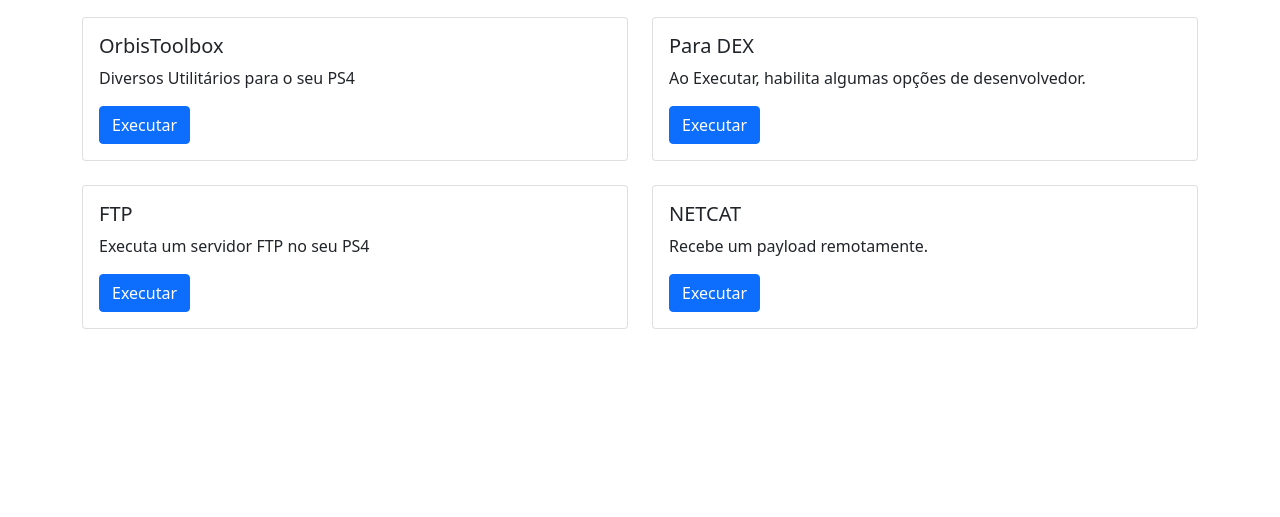
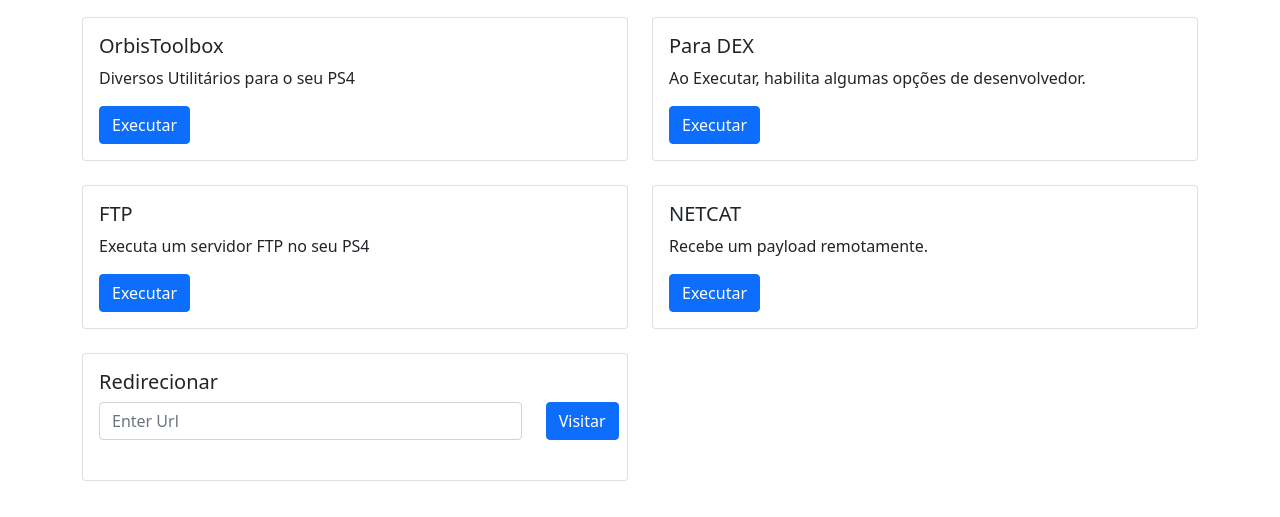
Before and after one commit to marcussacana/JB672, a plain HTML site: page index.html in a window 1280 px wide. Both pictures are taken after a click on the link "Ferramentas". Shown: the part 63-580 px from the top of the page. Drawn offline with Linux system fonts and the light colour scheme.

Commit message:
Add Redirect

```diff
--- a/index.html
+++ b/index.html
@@ -50,6 +50,9 @@
 	}
 	function netcat(){
 		document.location.href = "payload.html#p0=bin/loader.js";
+	}
+	function redirect(){
+		document.location = inputUrl.value;
 	}
 	</script>
 
@@ -147,6 +150,28 @@
 			</div>
 		  </div>
 		</div>
+		<br/>
+		<div class="row">
+		  <div class="col-sm-6">
+			<div class="card">
+			  <div class="card-body">
+				<h5 class="card-title">Redirecionar</h5>
+				<form class="form-inline">
+					<div class="row">
+						<div class="col-sm-10">
+							<div class="form-group mb-">
+								<input type="text" class="form-control" id="inputUrl" placeholder="Enter Url">
+							</div>
+						</div>
+						<div class="col-sm-2">
+							<button onClick="redirect()" class="btn btn-primary mb-2">Visitar</button>
+						</div>
+					</div>
+				</form>
+			  </div>
+			</div>
+		  </div>
+		</div>
 	</div>
 </body>
 
```
Also changed, not shown: 1 other file.
